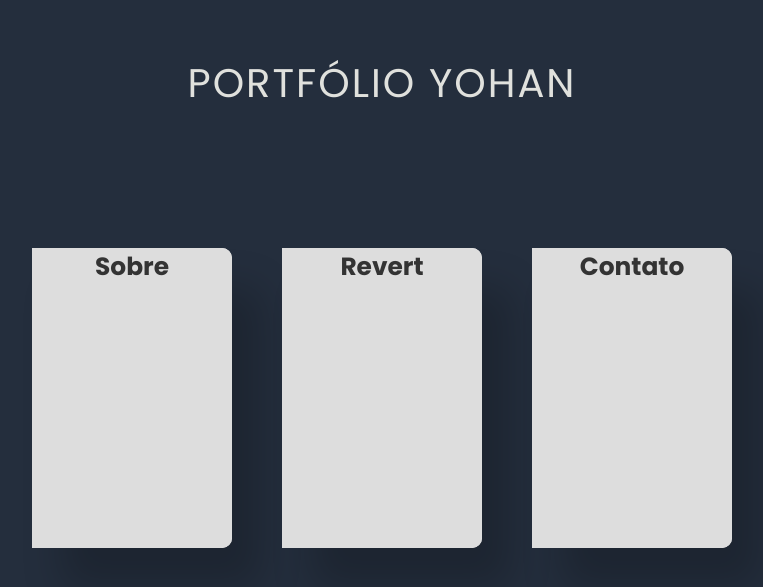
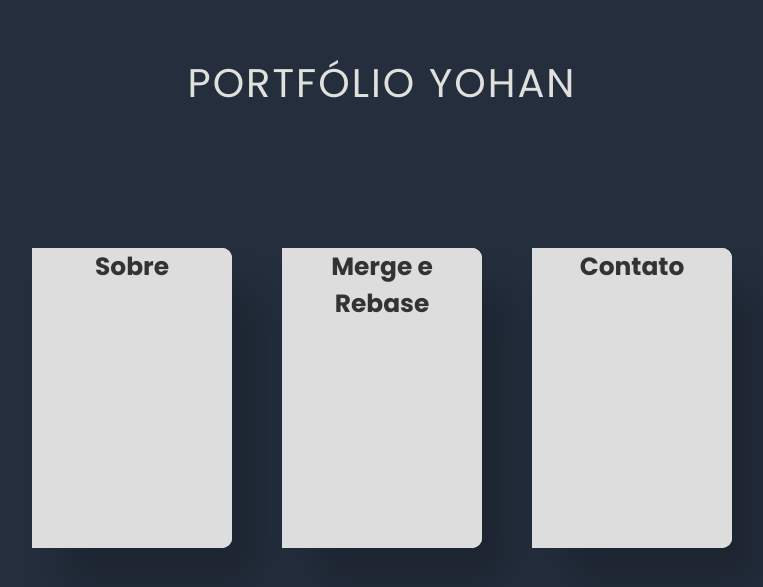
Before and after one commit to yohanberaldi/portfolio, a plain HTML site: page index.html in a window 1280 px wide. Shown: the part 802-1389 px from the top of the page, without its empty margins (258-1021 px from the left). Drawn offline with Linux system fonts and the light colour scheme.

```diff
--- a/index.html
+++ b/index.html
@@ -53,16 +53,16 @@
 
          <div class="card">
             <div style="padding: 20px;text-align: center;">
-               <h1 id="projetos">Revert</h1>
+               <h1 id="projetos">Merge e Rebase</h1>
                <p>
-                  Utilizando os conceitos de revert.
-                  Testando o revert.
+                  Utilizando os conceitos de merge e rebase.
+                  Testando o Rebase.
                </p>
             </div>
             <div class="cover">
                <div class="coverFront">
                   <div >
-                     <h5>Revert</h5>
+                     <h5>Merge e Rebase</h5>
                   </div>
                </div>
             </div>
```
